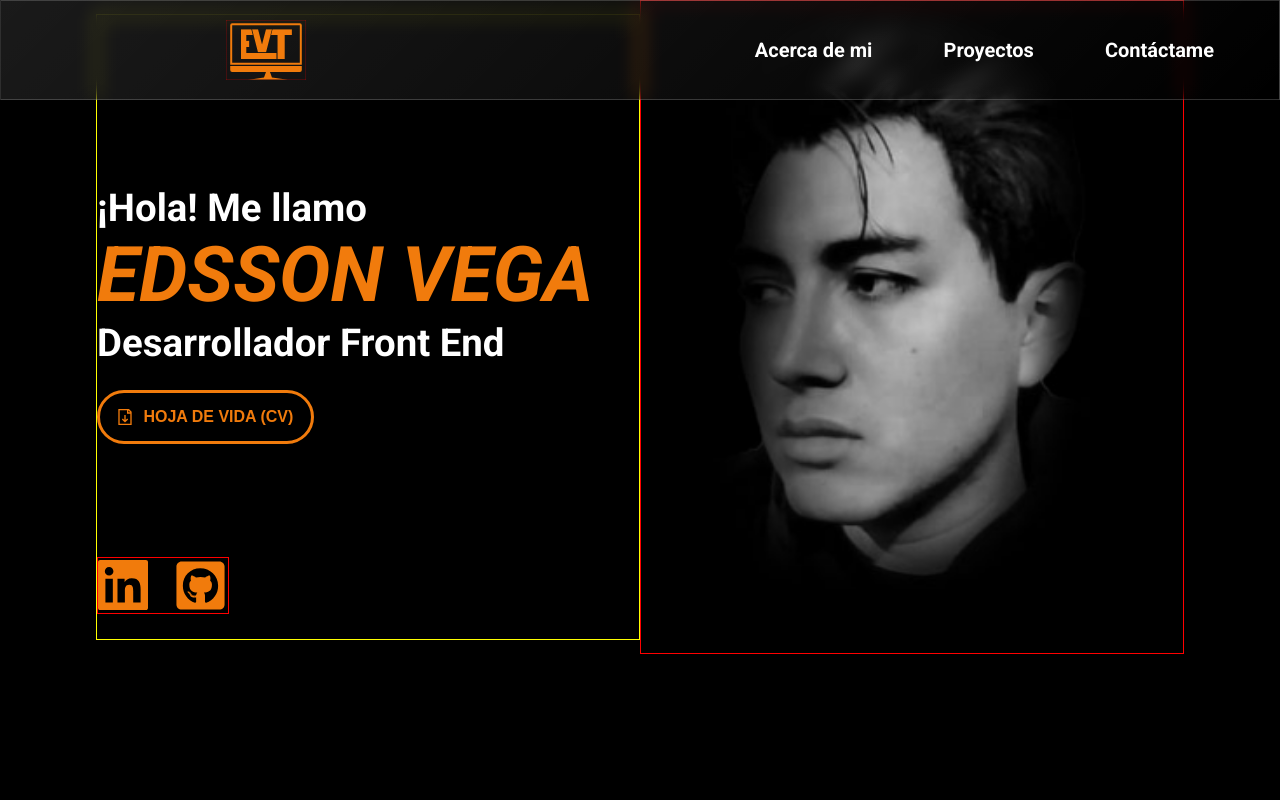
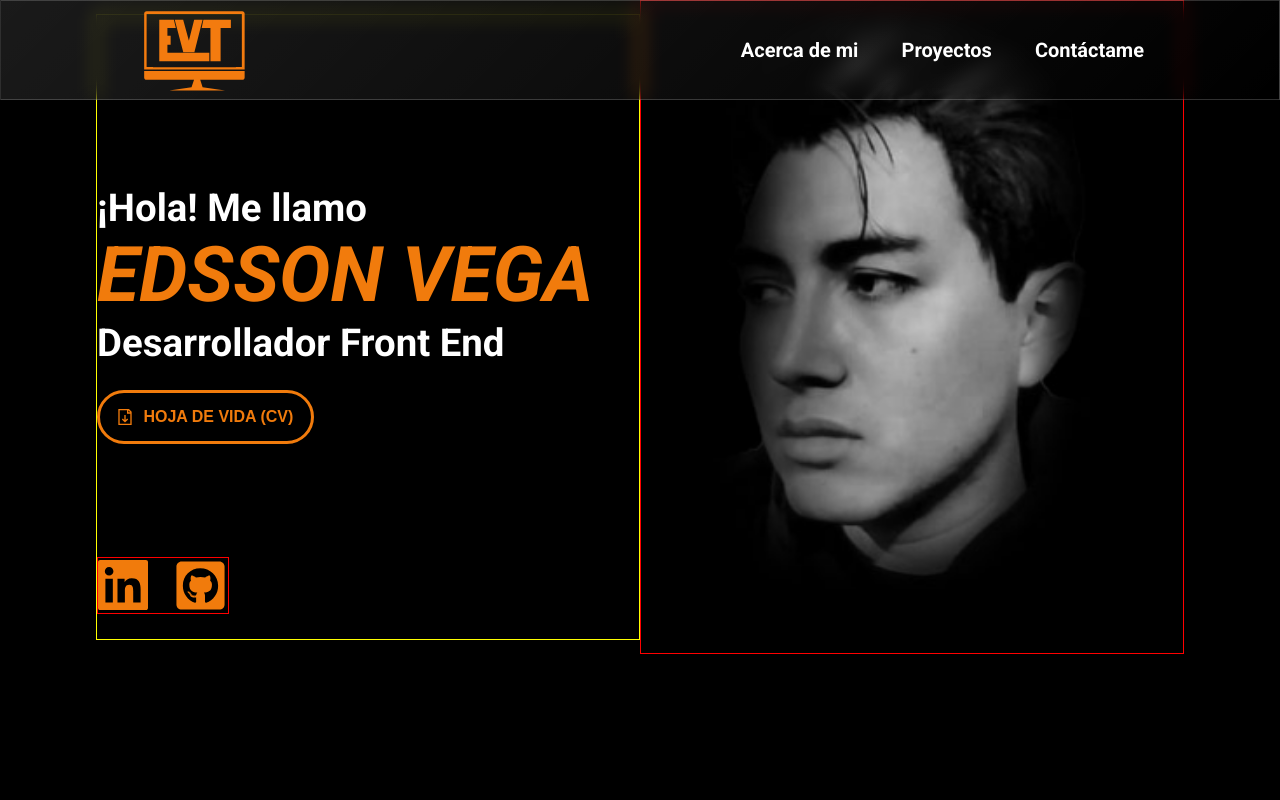
Before and after one commit to EdssonVega/portafolio-web, a React (Create React App) app: page / in a window 1280 px wide. Shown: the top 800 px of the page. Built offline with nearby package versions, Linux system fonts and the light colour scheme.

Commit message:
added final logo

```diff
--- a/src/components/logotipo/logotipo.css
+++ b/src/components/logotipo/logotipo.css
@@ -1,9 +1,9 @@
 .mainContainer{
-    border: 1px solid red;
-    transform: scale(0.2);
+
+    transform: scale(0.9);
     width: 400px;
     height: 300px;
-    background-color: transparent;
+    background-color: blue;
     position: relative;
 }
 
--- a/src/components/navbar/Navbar.css
+++ b/src/components/navbar/Navbar.css
@@ -11,16 +11,18 @@ header{
     align-items: center;
     color: rgb(241, 123, 12);
     justify-content: space-between;
-    padding: 0px 65px;
+    padding: 0px 135px;
     position: fixed;
     z-index: 3;
 }
 .logoCont{
     display: flex;
     align-items: center;
+    height: 90%;
+}
 
-    height: 300px;
-    width: 400px;
+.logoCont img{
+    height: 100%;
 }
 
 .buttonsContainer{
--- a/src/components/navbar/Navbar.js
+++ b/src/components/navbar/Navbar.js
@@ -3,7 +3,7 @@ import "./Navbar.css";
 import { GiHamburgerMenu } from "react-icons/gi";
 import { useState } from "react";
 import Logotipo from "../logotipo/logotipo";
-
+import Logo from "../../images/logotipo.svg"
 
 function NavbarSection (){
 
@@ -17,7 +17,7 @@ function NavbarSection (){
     return(
         <header>
             <div className="logoCont">
-                <Logotipo />
+                <img src={Logo} />
             </div>
             <GiHamburgerMenu className="toggle" onClick={burguerSwitch} />
             <div className={`buttonsContainer ${BurguerMenu==true?"display":""}`}>
```
Also changed, not shown: src/images/logotipo.svg.
